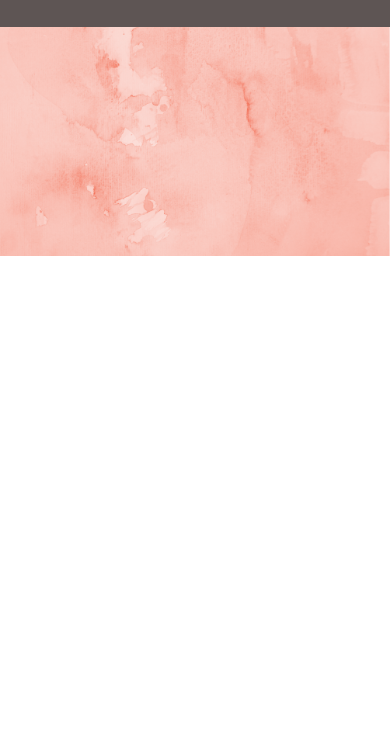
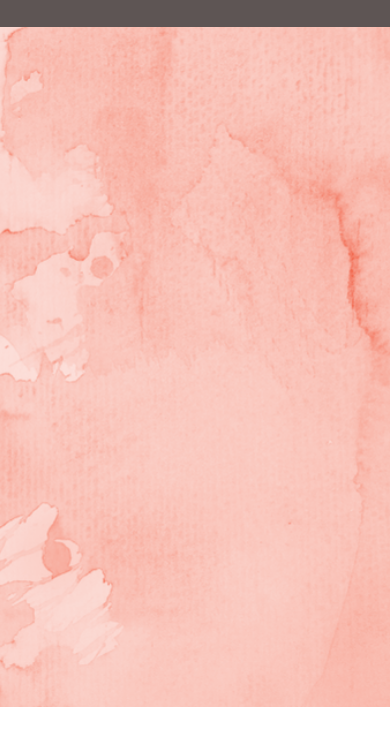
Before and after one commit to Yauheny-Bychkou/WoodBags, a website built with webpack: page src/index.html in a window 390 px wide. Shown: the part 83-828 px from the top of the page. Built offline with nearby package versions, Linux system fonts and the light colour scheme; a web font is replaced by a local one.

Commit message:
fix: background greeting

```diff
--- a/src/modules/components/greeting/style.css
+++ b/src/modules/components/greeting/style.css
@@ -1,5 +1,10 @@
 .greeting-img {
   width: 100%;
-  height: 100%;
+  height: 920px;
   object-fit: cover;
 }
+@media (max-width: 1200px) {
+  .greeting-img {
+    height: 680px;
+  }
+}
```
